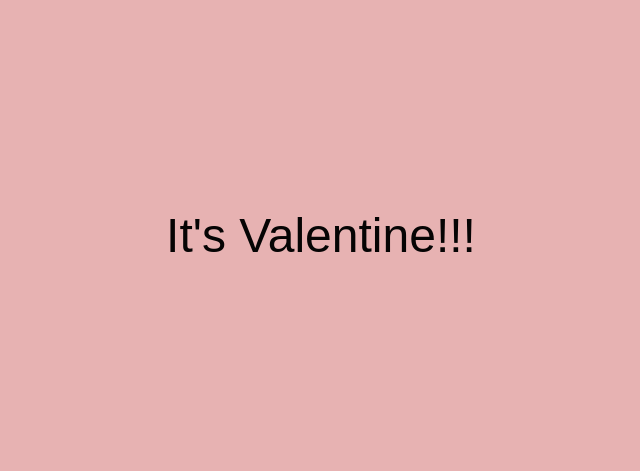
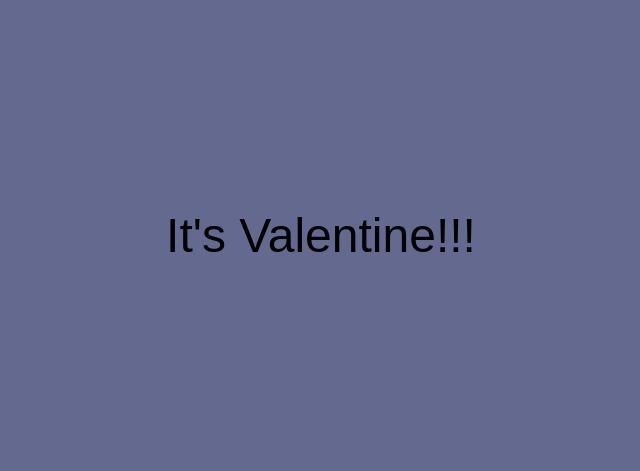
Before and after one commit to Uv-Katalist/valentines, a website: page index.html in a window 1280 px wide. Shown: the whole page, without its empty margins (319-959 px from the left). Drawn offline with nearby package versions, Linux system fonts and the light colour scheme.

Commit message:
background

```diff
--- a/style/style.css
+++ b/style/style.css
@@ -5,7 +5,7 @@ html {
 body {
   margin: 0;
   font-family: "Work Sans", sans-serif;
-  background-color: #e7b2b2;
+  background-color: #0b1250a1;
 }
 
 .container {
```
